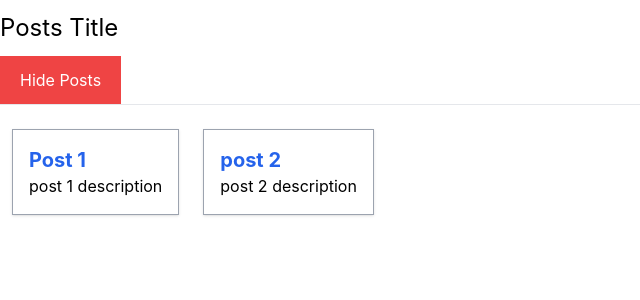
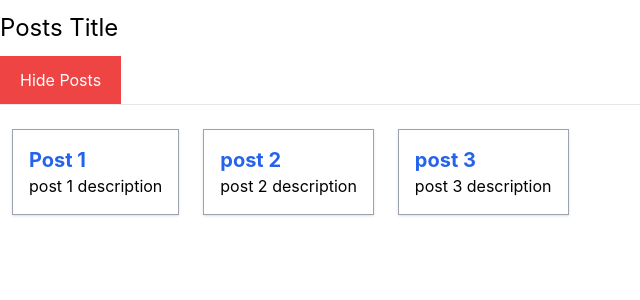
Before and after one commit to Rajkiran426/React, a React (Create React App) app in the folder my-app/: page / in a window 1280 px wide. Shown: the top 300 px of the page, without its empty margins (0-640 px from the left). Built offline with nearby package versions, Linux system fonts and the light colour scheme.

Commit message:
outputting the list of data && lopping the jsx and etc.

```diff
--- a/my-app/src/components/Posts/Post.js
+++ b/my-app/src/components/Posts/Post.js
@@ -21,8 +21,9 @@
 class Posts extends Component {
     state = {
         posts: [
-            { title: 'Post 1', description: 'post 1 description' },
-            { title: 'post 2', description: 'post 2 description' }
+            { id:'1', title: 'Post 1', description: 'post 1 description' },
+            { id:'2', title: 'post 2', description: 'post 2 description' },
+            { id:'3', title: 'post 3', description: 'post 3 description' },
         ],
         postTitle: 'Posts Title',
         showPosts: true,
@@ -48,7 +49,7 @@
         return (<div className='flex my-3'>
             {this.state.posts.map((post, index) => {
 
-               return (<SinglePost key = {index} title={post.title} description={post.description} />);
+               return (<SinglePost key = {post.id} title={post.title} description={post.description} />);
             })}
         </div>
         );
```
